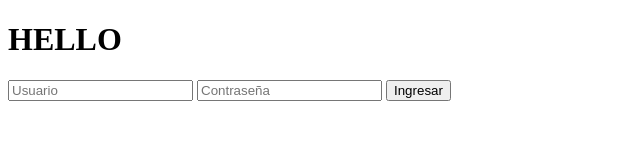
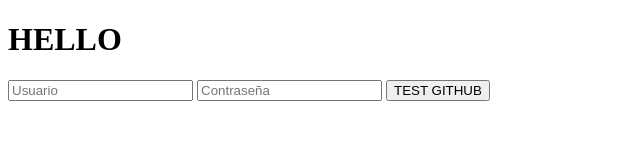
Before and after one commit to uppy19d0/test-viernes-2024-C2--2, a plain HTML site: page index.html in a window 1280 px wide. Shown: the whole page, without its empty margins (0-640 px from the left). Drawn offline with Linux system fonts and the light colour scheme.

Commit message:
Update index.html

```diff
--- a/index.html
+++ b/index.html
@@ -10,7 +10,7 @@
     <form action="login.php" method="post">
         <input type="text" name="user" placeholder="Usuario">
         <input type="password" name="pass" placeholder="Contraseña">
-        <input type="submit" value="Ingresar">
+        <input type="submit" value="TEST GITHUB">
     </form>
 </body>
 <footer>
```
